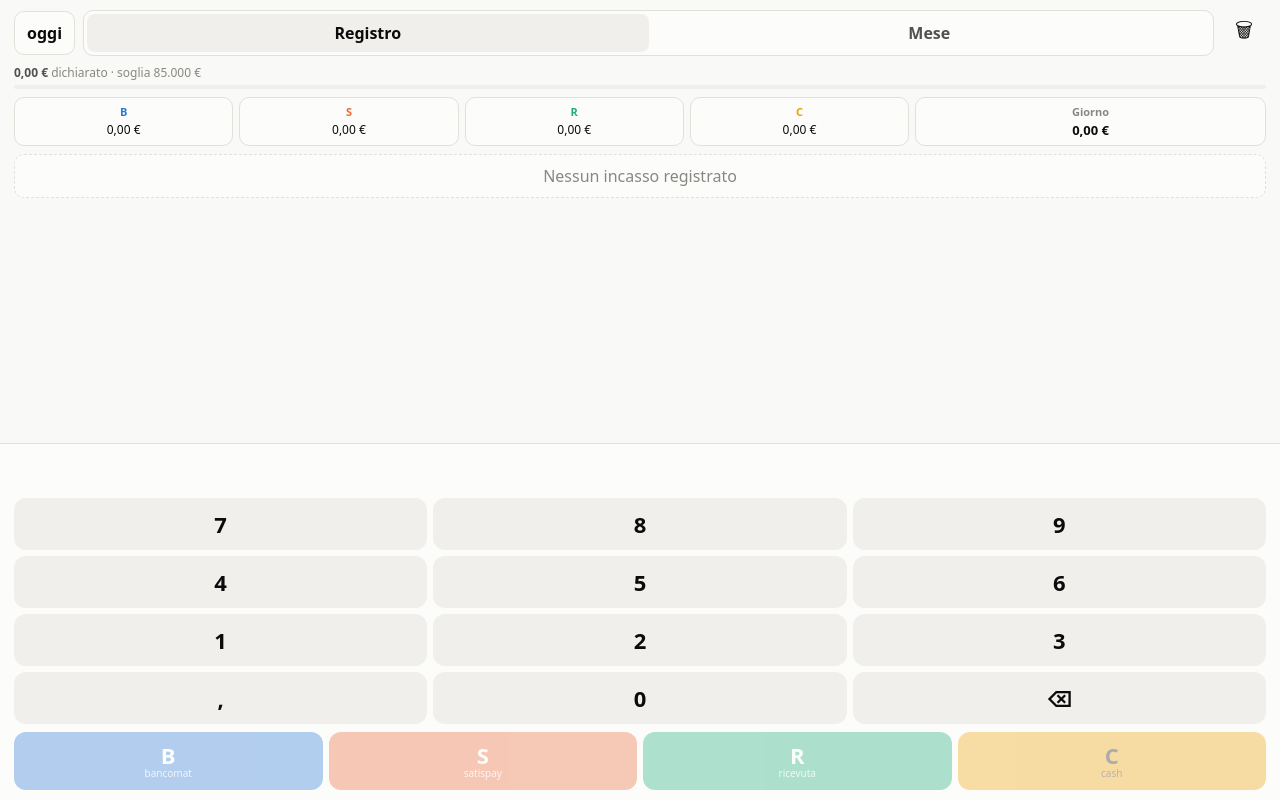
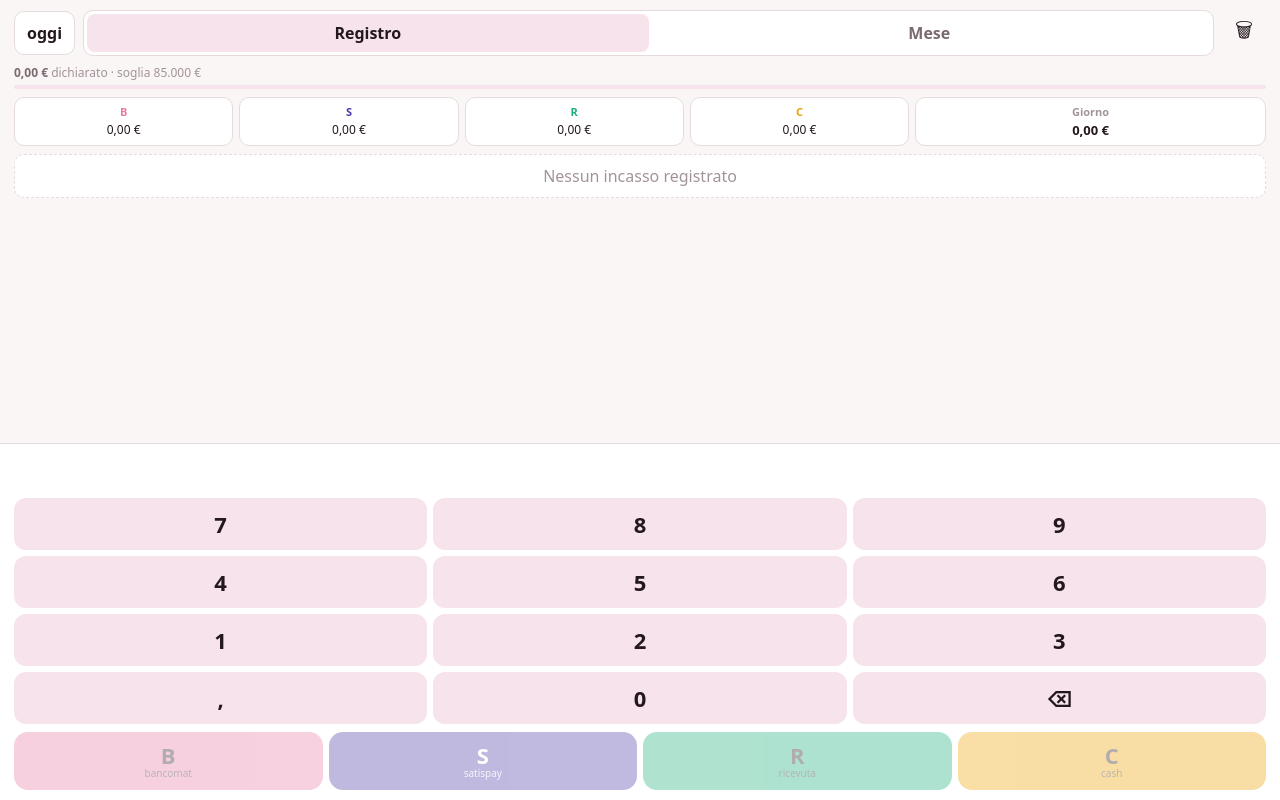
Before and after one commit to alessandrochiari30-star/registro-incassi, a website with bundled scripts: page index.html in a window 1280 px wide. Built offline with nearby package versions, Linux system fonts and the light colour scheme.

Commit message:
feat: restyle in stile dossier + icona P con unghia
- palette rosa cipria/berry dal dossier Bellatrix, chiaro e scuro
- canali B/S/R/C: magenta, viola, verde, oro (validati dataviz su nuove superfici)
- Georgia serif per titoli e totale mese; ink per canale a contrasto
- icona: P serif su berry con unghia a mandorla french (tools/icon.svg)
- sw: VERSION ri-v2 per propagare l'aggiornamento

Co-Authored-By: Claude Fable 5 <noreply@anthropic.com>

```diff
--- a/index.html
+++ b/index.html
@@ -6,7 +6,7 @@
   <meta name="apple-mobile-web-app-capable" content="yes">
   <meta name="apple-mobile-web-app-status-bar-style" content="black-translucent">
   <meta name="apple-mobile-web-app-title" content="Incassi">
-  <meta name="theme-color" content="#101418">
+  <meta name="theme-color" content="#171015">
   <title>Registro incassi</title>
   <link rel="manifest" href="manifest.json">
   <link rel="icon" href="icons/icon-192.png">
--- a/style.css
+++ b/style.css
@@ -1,38 +1,53 @@
 /* Registro incassi — dark default, light via prefers-color-scheme.
-   Palette serie validata (dataviz): B/S/R/C = slot 1-4. */
+   Stile allineato al dossier Bellatrix: rosa cipria + berry, serif per
+   i titoli. Canali B/S/R/C: palette validata (dataviz) su queste
+   superfici — magenta, viola, verde, oro. */
 
 :root {
   color-scheme: dark;
-  --page: #0d0d0d;
-  --surface: #1a1a19;
-  --surface-2: #232322;
-  --ink: #ffffff;
-  --ink-2: #c3c2b7;
-  --muted: #898781;
-  --hairline: #2c2c2a;
-  --accent: #3987e5;
+  --page: #171015;
+  --surface: #20171C;
+  --surface-2: #2e2128;
+  --ink: #F2E7EB;
+  --ink-2: #B39FA8;
+  --muted: #8A7680;
+  --hairline: #372932;
+  --accent: #FF6FA5;
+  --accent-ink: #FFA8C6;
+  --on-accent: #171015;
   --danger: #e66767;
-  --ch-B: #3987e5;
-  --ch-S: #d95926;
+  --ch-B: #d55181;
+  --ch-S: #9085e9;
   --ch-R: #199e70;
   --ch-C: #c98500;
+  --ch-B-ink: #ffffff;
+  --ch-S-ink: #171015;
+  --ch-R-ink: #ffffff;
+  --ch-C-ink: #171015;
+  --serif: Georgia, "Iowan Old Style", "Times New Roman", serif;
 }
 @media (prefers-color-scheme: light) {
   :root {
     color-scheme: light;
-    --page: #f9f9f7;
-    --surface: #fcfcfb;
-    --surface-2: #f0efec;
-    --ink: #0b0b0b;
-    --ink-2: #52514e;
-    --muted: #898781;
-    --hairline: #e1e0d9;
-    --accent: #2a78d6;
-    --danger: #d03b3b;
-    --ch-B: #2a78d6;
-    --ch-S: #eb6834;
+    --page: #FAF6F5;
+    --surface: #FFFFFF;
+    --surface-2: #F6E3EB;
+    --ink: #23181E;
+    --ink-2: #7A6A71;
+    --muted: #A2939A;
+    --hairline: #E6DADD;
+    --accent: #A81552;
+    --accent-ink: #7A0F3B;
+    --on-accent: #ffffff;
+    --danger: #96262C;
+    --ch-B: #e87ba4;
+    --ch-S: #4a3aa7;
     --ch-R: #1baf7a;
     --ch-C: #eda100;
+    --ch-B-ink: #23181E;
+    --ch-S-ink: #ffffff;
+    --ch-R-ink: #23181E;
+    --ch-C-ink: #23181E;
   }
 }
 
@@ -157,12 +172,12 @@ main { flex: 1; display: flex; flex-direction: column; min-height: 0; }
   width: 26px; height: 26px;
   border-radius: 8px;
   display: flex; align-items: center; justify-content: center;
-  font-weight: 700; font-size: 13px; color: #fff;
+  font-weight: 700; font-size: 13px;
 }
-.badge[data-ch="B"] { background: var(--ch-B); }
-.badge[data-ch="S"] { background: var(--ch-S); }
-.badge[data-ch="R"] { background: var(--ch-R); }
-.badge[data-ch="C"] { background: var(--ch-C); color: #1a1a19; }
+.badge[data-ch="B"] { background: var(--ch-B); color: var(--ch-B-ink); }
+.badge[data-ch="S"] { background: var(--ch-S); color: var(--ch-S-ink); }
+.badge[data-ch="R"] { background: var(--ch-R); color: var(--ch-R-ink); }
+.badge[data-ch="C"] { background: var(--ch-C); color: var(--ch-C-ink); }
 #day-list .amount { flex: 1; font-weight: 600; }
 #day-list .time { color: var(--muted); font-size: 12px; }
 #day-list .empty { justify-content: center; color: var(--muted); border-style: dashed; }
@@ -197,8 +212,7 @@ main { flex: 1; display: flex; flex-direction: column; min-height: 0; }
 #channel-keys { display: grid; grid-template-columns: repeat(4, 1fr); gap: 6px; }
 #channel-keys button {
   min-height: 58px;
-  border-radius: 12px;
-  color: #fff;
+  border-radius: 14px;
   font-size: 22px;
   font-weight: 800;
   display: flex;
@@ -208,10 +222,10 @@ main { flex: 1; display: flex; flex-direction: column; min-height: 0; }
   line-height: 1.1;
 }
 #channel-keys button small { font-size: 10px; font-weight: 500; opacity: 0.85; }
-#channel-keys button[data-ch="B"] { background: var(--ch-B); }
-#channel-keys button[data-ch="S"] { background: var(--ch-S); }
-#channel-keys button[data-ch="R"] { background: var(--ch-R); }
-#channel-keys button[data-ch="C"] { background: var(--ch-C); color: #1a1a19; }
+#channel-keys button[data-ch="B"] { background: var(--ch-B); color: var(--ch-B-ink); }
+#channel-keys button[data-ch="S"] { background: var(--ch-S); color: var(--ch-S-ink); }
+#channel-keys button[data-ch="R"] { background: var(--ch-R); color: var(--ch-R-ink); }
+#channel-keys button[data-ch="C"] { background: var(--ch-C); color: var(--ch-C-ink); }
 #channel-keys button:disabled { opacity: 0.35; }
 #channel-keys button:active { filter: brightness(1.2); }
 
@@ -244,7 +258,7 @@ dialog {
   margin: auto;
 }
 dialog::backdrop { background: rgba(0,0,0,0.55); }
-dialog h2 { font-size: 17px; margin-bottom: 14px; }
+dialog h2 { font-family: var(--serif); font-weight: 400; font-size: 19px; margin-bottom: 14px; }
 dialog label { display: block; font-size: 13px; color: var(--ink-2); margin-bottom: 12px; }
 dialog input, dialog select {
   display: block;
@@ -260,7 +274,7 @@ dialog input, dialog select {
 .sheet-actions { display: flex; gap: 8px; align-items: center; margin-top: 6px; }
 .sheet-actions .spacer { flex: 1; }
 .sheet-actions button { min-height: 44px; padding: 0 14px; border-radius: 10px; font-weight: 600; background: var(--surface-2); }
-.sheet-actions .primary { background: var(--accent); color: #fff; }
+.sheet-actions .primary { background: var(--accent); color: var(--on-accent); }
 .sheet-actions .danger { background: none; color: var(--danger); }
 
 #trash-list { list-style: none; max-height: 50vh; overflow-y: auto; }
@@ -277,7 +291,7 @@ dialog input, dialog select {
 #view-mese { flex: 1; overflow-y: auto; padding: 0 14px calc(20px + env(safe-area-inset-bottom)); }
 .month-nav { display: flex; align-items: center; justify-content: space-between; margin-bottom: 10px; }
 .month-nav button { min-width: 48px; min-height: 44px; font-size: 20px; color: var(--accent); }
-.month-nav h2 { font-size: 17px; text-transform: capitalize; }
+.month-nav h2 { font-family: var(--serif); font-weight: 400; font-size: 20px; text-transform: capitalize; }
 .hero {
   background: var(--surface);
   border: 1px solid var(--hairline);
@@ -286,7 +300,7 @@ dialog input, dialog select {
   margin-bottom: 10px;
   text-align: center;
 }
-.hero .big { font-size: 40px; font-weight: 800; font-variant-numeric: tabular-nums; }
+.hero .big { font-family: var(--serif); font-size: 42px; font-weight: 400; color: var(--accent-ink); }
 .hero .delta { font-size: 14px; color: var(--muted); margin-top: 2px; }
 .hero .delta.up { color: #0ca30c; }
 .hero .delta.down { color: var(--danger); }
--- a/sw.js
+++ b/sw.js
@@ -2,7 +2,7 @@
 // l'app funziona integralmente offline. Per pubblicare una nuova
 // versione basta incrementare VERSION.
 
-const VERSION = 'ri-v1';
+const VERSION = 'ri-v2';
 const ASSETS = [
   '.',
   'index.html',
```
Also changed, not shown: icons/icon-180.png, icons/icon-192.png, icons/icon-512.png, manifest.json, tools/icon.svg (added), 1 other file.
